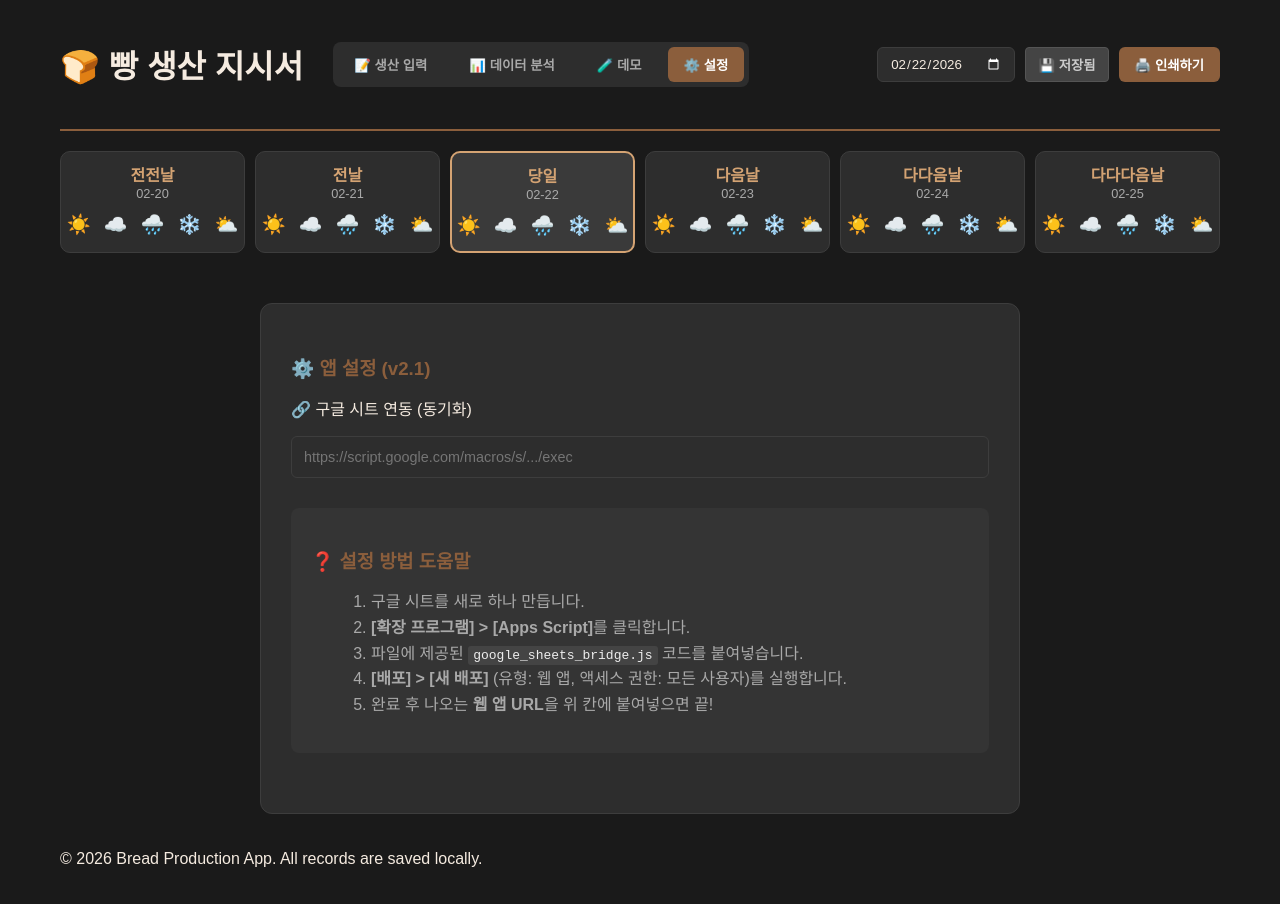
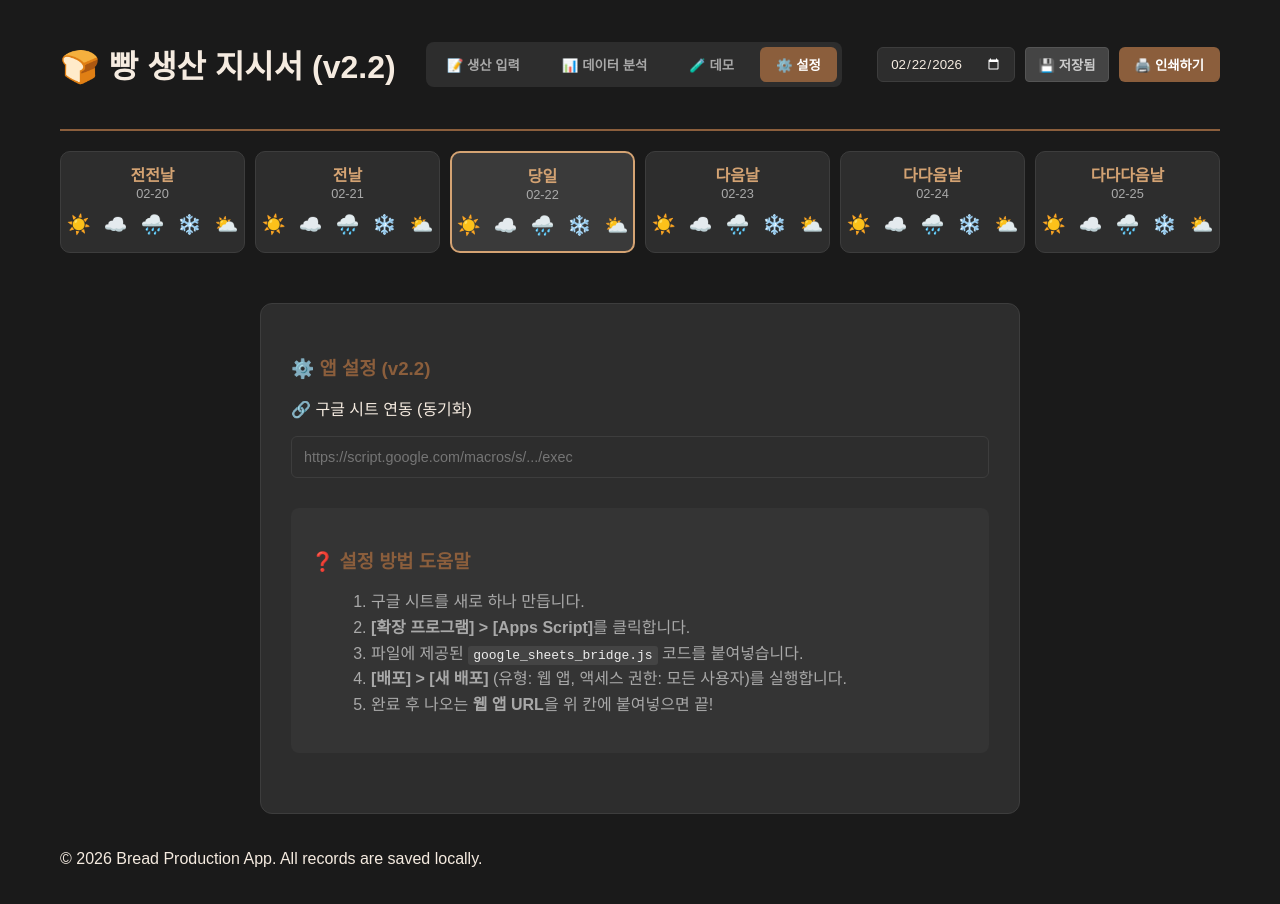
Before and after one commit to fdc3501/bread, a React (Vite) app: page / in a window 1280 px wide. Both pictures are taken after a click on the button "⚙️ 설정". Built offline with nearby package versions, Linux system fonts and the light colour scheme; a web font is replaced by a local one.

Commit message:
fix: cleanup JSX and bump version to v2.2 for cache verification

```diff
--- a/src/App.tsx
+++ b/src/App.tsx
@@ -152,7 +152,7 @@ const App: React.FC = () => {
     <div className="app-container">
       <header className="app-header no-print">
         <div className="header-left">
-          <h1>🍞 빵 생산 지시서</h1>
+          <h1>🍞 빵 생산 지시서 (v2.2)</h1>
           <nav className="tab-nav">
             <button
               className={`tab-btn ${activeTab === 'edit' ? 'active' : ''}`}
@@ -285,7 +285,7 @@ const App: React.FC = () => {
           <div className="settings-section">
             <div className="settings-card">
               <div className="settings-item">
-                <h3>⚙️ 앱 설정 (v2.1)</h3>
+                <h3>⚙️ 앱 설정 (v2.2)</h3>
                 <p className="description">🔗 구글 시트 연동 (동기화)</p>
                 <div className="sync-input-group">
                   <input
@@ -315,7 +315,7 @@ const App: React.FC = () => {
             </div>
           </div>
         )}
-      </main >
+      </main>
 
       <footer className="footer no-print">
         <p>© 2026 Bread Production App. All records are saved locally.</p>
```
